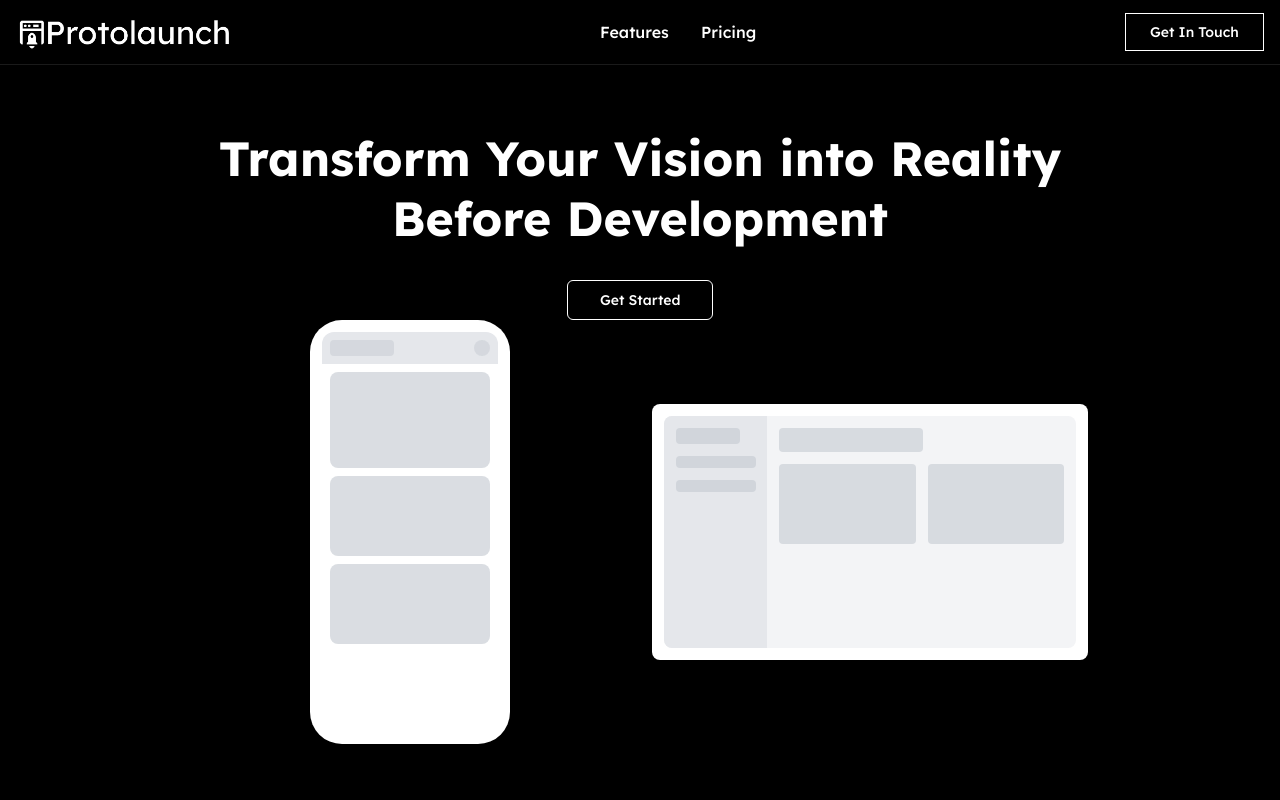
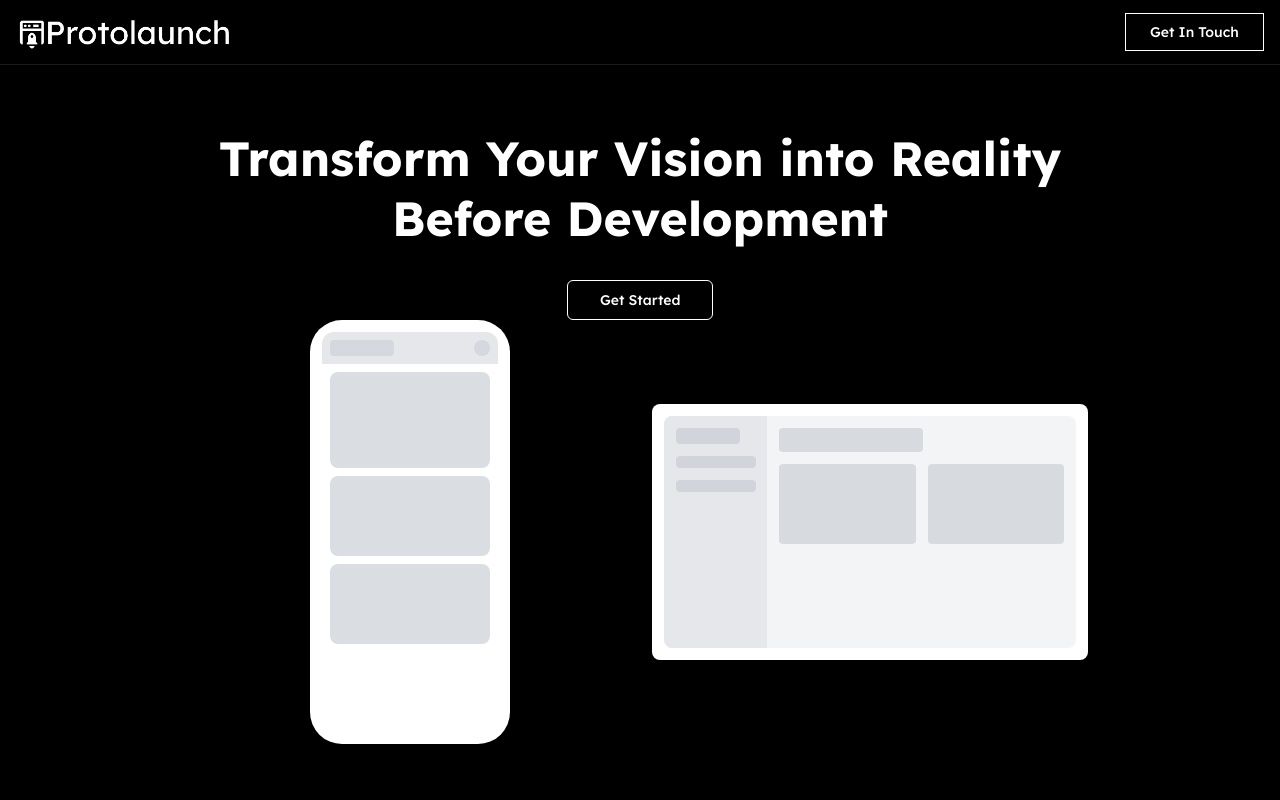
Before and after one commit to supportgpt/pl-landing, a Next.js app: page / in a window 1280 px wide. Shown: the top 800 px of the page. Built offline with nearby package versions, Linux system fonts and the light colour scheme.

Commit message:
Update navigation.tsx

```diff
--- a/components/navigation.tsx
+++ b/components/navigation.tsx
@@ -1,56 +1,14 @@
-import { memo, useCallback } from 'react'
+import { memo } from 'react'
 import { cn } from '@/lib/utils'
 
 interface NavigationProps {
   onNavigate: (id: string) => void
 }
 
-const NavigationItem = memo(({ id, label, onNavigate }: {
-  id: string
-  label: string
-  onNavigate: (id: string) => void
-}) => {
-  const handleClick = useCallback(() => {
-    onNavigate(id)
-  }, [id, onNavigate])
-
-  return (
-    <button
-      onClick={handleClick}
-      className={cn(
-        "font-medium appearance-none bg-transparent text-white",
-        "hover:text-gray-300 transform-gpu",
-        "will-change-transform"
-      )}
-      style={{
-        transform: 'translateZ(0)',
-        backfaceVisibility: 'hidden',
-        touchAction: 'manipulation'
-      }}
-    >
-      {label}
-    </button>
-  )
-})
-NavigationItem.displayName = 'NavigationItem'
-
 export const Navigation = memo(({ onNavigate }: NavigationProps) => {
-  const navItems = [
-    { id: 'features', label: 'Features' },
-    { id: 'pricing', label: 'Pricing' },
-    // Add other items as needed
-  ]
-
   return (
     <nav className="hidden md:flex items-center gap-8">
-      {navItems.map((item) => (
-        <NavigationItem
-          key={item.id}
-          id={item.id}
-          label={item.label}
-          onNavigate={onNavigate}
-        />
-      ))}
+      {/* Navigation is now empty, ready for any future items */}
     </nav>
   )
 })
```
